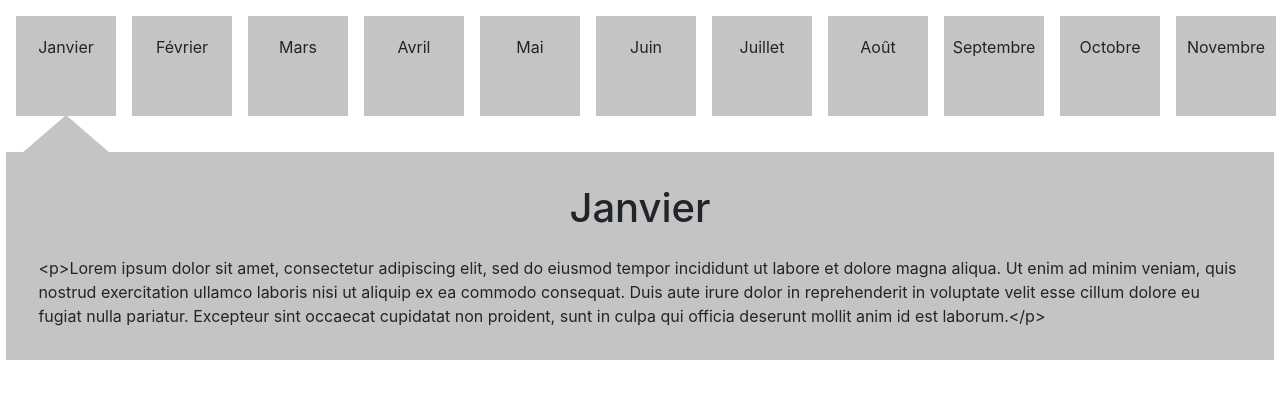
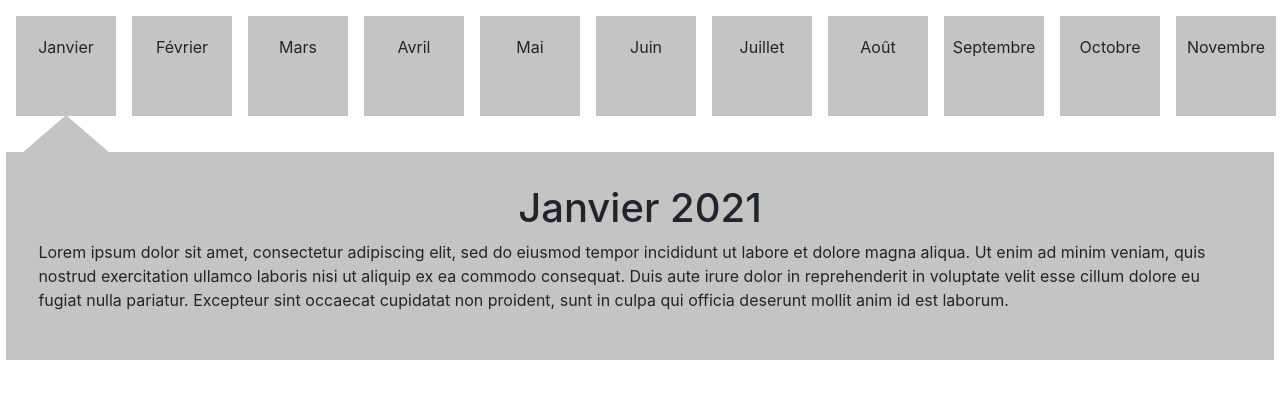
Before and after one commit to ahajri-adneom/figma-frimware, a React (Create React App) app: page / in a window 1280 px wide. Shown: the top 398 px of the page. Built offline with nearby package versions, Linux system fonts and the light colour scheme.

Commit message:
More semantic Html

```diff
--- a/src/App.js
+++ b/src/App.js
@@ -33,9 +33,8 @@ function App() {
     }, [])
 
     return (
-        <div className="App">
-            <div className="container-fluid">
-                <div className="row">
+            <main className="container-fluid">
+                <section className="row">
                     <nav className="box mb-3" role="navigation" aria-label="Menu principal">
                         <ul className="p-2 d-flex align-items-center">
                             {
@@ -53,17 +52,14 @@ function App() {
                             }
                         </ul>
                     </nav>
-                    <main role="main">
-                        <div className=" box-content d-flex flex-column align-items-center">
-                            <h1>{selectedMonth?.month}</h1>
-                            <div className=" mt-3">
-                                {selectedMonth?.content}
-                            </div>
-                        </div>
-                    </main>
-                </div>
-            </div>
-        </div>
+                    <section id="details-month">
+                        <article className="box-content d-flex flex-column align-items-center">
+                            <header><h1>{selectedMonth?.contentTitle}</h1></header>
+                            <footer dangerouslySetInnerHTML={{ __html: selectedMonth?.content }}></footer>
+                        </article>
+                    </section>
+                </section>
+            </main>
     );
 }
 
--- a/src/App.scss
+++ b/src/App.scss
@@ -31,7 +31,7 @@ nav ul li{
   top: 3.5em;
 }
 
-main {
+#details-month {
   position: fixed;
   -webkit-backface-visibility: hidden;
   top: 152px;
```
